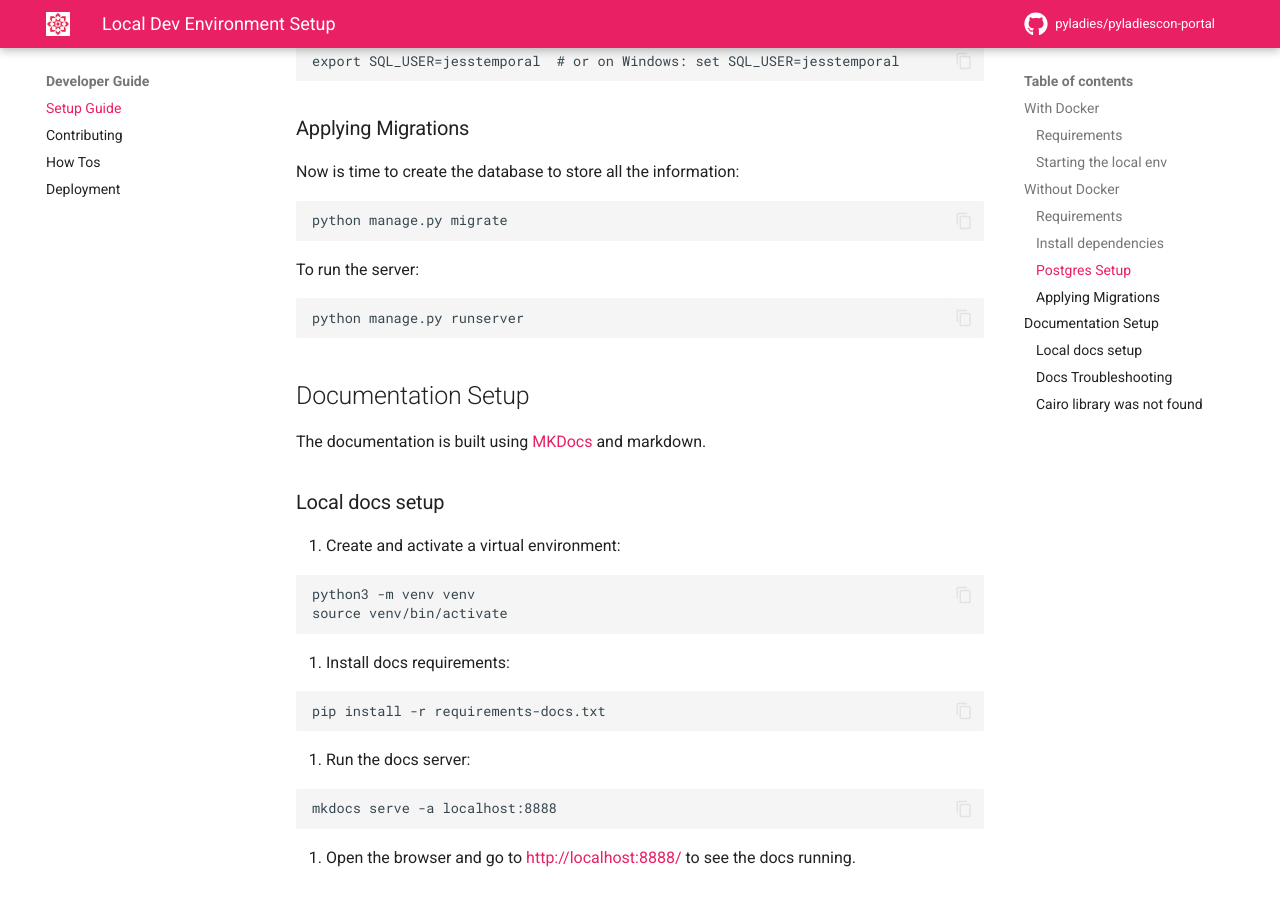
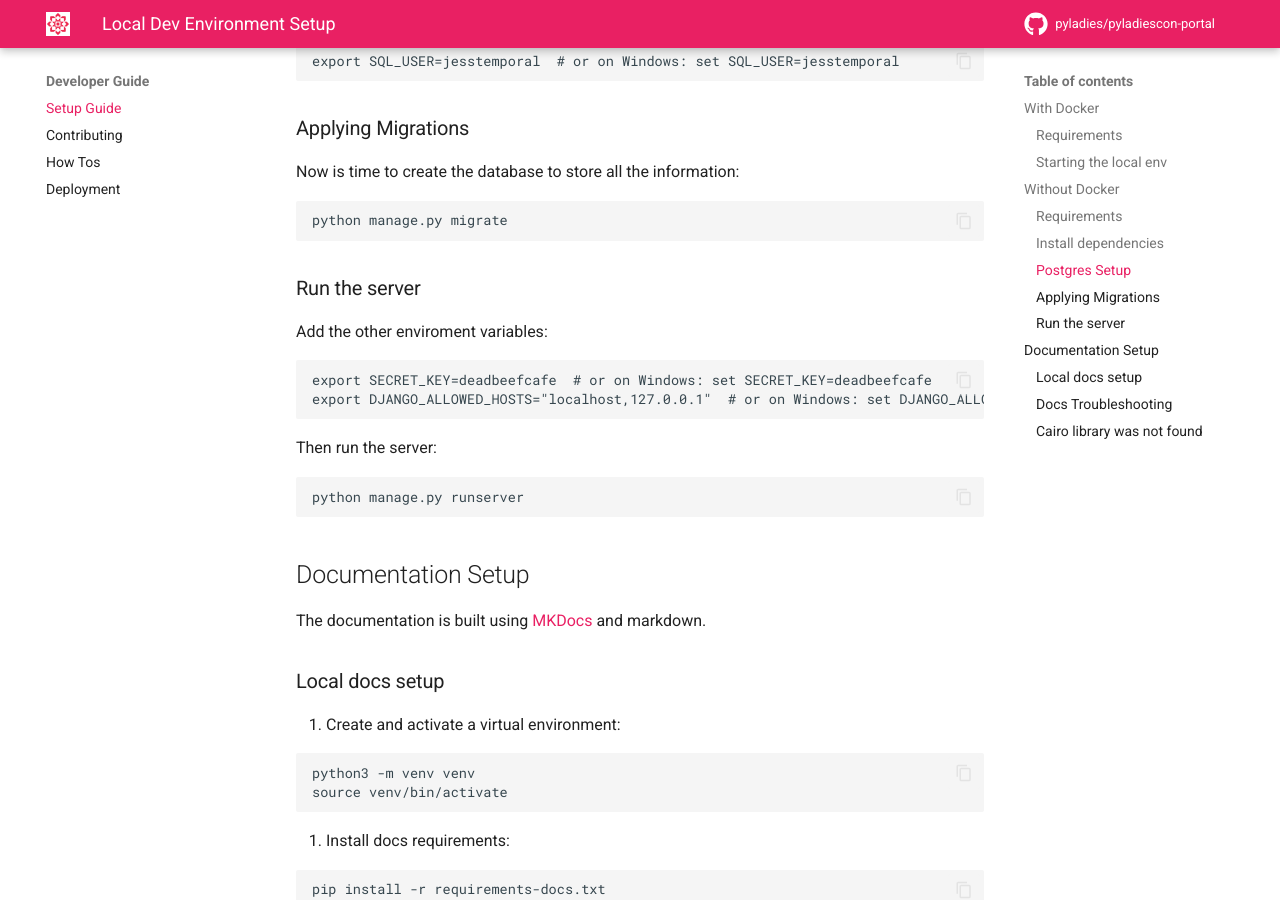
Before and after one commit to pyladies/pyladiescon-portal, an MkDocs documentation site: the page built from docs/developer/setup.md, in a window 1280 px wide and 900 px high, scrolled down 2231 px. Built offline with MkDocs 1.6.1 and Material for MkDocs 9.7.7, drawn with Linux system fonts in a browser that asks for light colours; comment, search, counter and statistics services are not loaded.

Commit message:
Adds missing variables to setup documentation

````diff
--- a/docs/developer/setup.md
+++ b/docs/developer/setup.md
@@ -128,7 +128,16 @@ Now is time to create the database to store all the information:
 python manage.py migrate
 ```
 
-To run the server:
+### Run the server
+
+Add the other enviroment variables:
+
+```sh
+export SECRET_KEY=deadbeefcafe  # or on Windows: set SECRET_KEY=deadbeefcafe
+export DJANGO_ALLOWED_HOSTS="localhost,127.0.0.1"  # or on Windows: set DJANGO_ALLOWED_HOSTS="localhost,127.0.0.1"
+```
+
+Then run the server:
 
 ```sh
 python manage.py runserver
````
